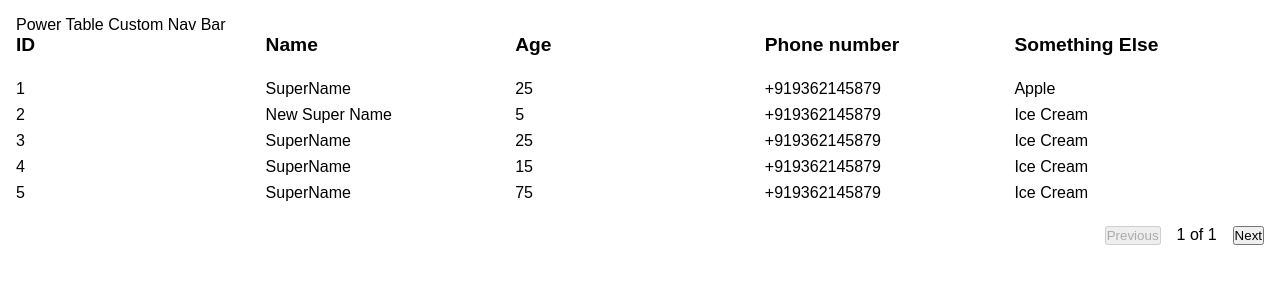
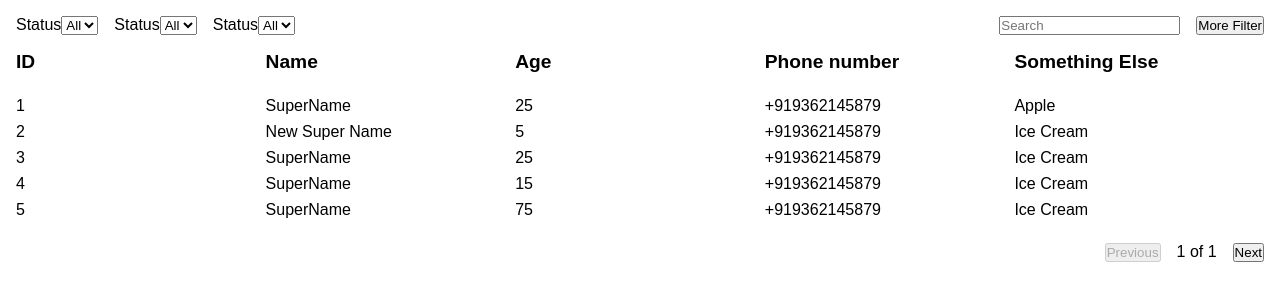
Before and after one commit to tuhinkarmakar3882/react-power-grid, a React (Create React App) app: page / in a window 1280 px wide. Shown: the top 300 px of the page. Built offline with nearby package versions, Linux system fonts and the light colour scheme.

Commit message:
Added SearchBar

```diff
--- a/src/App.jsx
+++ b/src/App.jsx
@@ -1,16 +1,17 @@
 import React, { useEffect, useRef, useState } from 'react'
 import PowerTable from './components/PowerTable'
-import PowerTableFilter from './components/PowerTableFilter'
+import PowerTableTopBar from './components/PowerTableTopBar'
 import PowerTableHeader from './components/PowerTableHeader'
 import PowerTableBody from './components/PowerTableBody'
 import PowerTableFooter from './components/PowerTableFooter'
+import PowerTableSearchBar from './components/PowerTableSearchBar'
+import PowerTableMoreFilters from './components/PowerTableMoreFilters'
 
 const App = () => {
   const [headerColumns, setHeaderColumns] = useState([])
   const [tableData, setTableData] = useState([])
   const [hasNext, setHasNext] = useState(true)
   const [hasPrevious, setHasPrevious] = useState(false)
-
   const powerTableContainer = useRef(null)
 
   const loadDataFromApi = (evt) => {
@@ -38,11 +39,12 @@ const App = () => {
 
     powerTableContainer.current.addEventListener('sort', loadDataFromApi)
     powerTableContainer.current.addEventListener('pagination', loadDataFromApi)
+    powerTableContainer.current.addEventListener('search', loadDataFromApi)
   }, [])
-
   useEffect(() => () => {
     powerTableContainer.current.removeEventListener('sort', loadDataFromApi)
     powerTableContainer.current.removeEventListener('pagination', loadDataFromApi)
+    powerTableContainer.current.removeEventListener('search', loadDataFromApi)
   }, [])
 
   return (
@@ -50,7 +52,11 @@ const App = () => {
       <PowerTable
         loading={false}
         topBar={
-          <PowerTableFilter filters={undefined} moreFilters={undefined} searchBar={true}/>
+          <PowerTableTopBar
+            filters={undefined}
+            moreFilters={<PowerTableMoreFilters moreFilters={undefined}/>}
+            searchBar={<PowerTableSearchBar/>}
+          />
         }
         tableHeader={<PowerTableHeader columns={headerColumns}/>}
         tableBody={<PowerTableBody tableData={tableData}/>}
--- a/src/components/PowerTableFilter.jsx
+++ /dev/null
@@ -1,11 +0,0 @@
-import React from 'react'
-
-const PowerTableFilter = ({ filters, moreFilters, searchBar }) => {
-  return (
-    <nav className="row">
-      Power Table Custom Nav Bar
-    </nav>
-  )
-}
-
-export default PowerTableFilter
--- /dev/null
+++ b/src/components/PowerTableMoreFilters.jsx
@@ -0,0 +1,11 @@
+import React from 'react'
+
+const PowerTableMoreFilters = ({ moreFilters }) => {
+  return (
+    <button>
+      More Filter
+    </button>
+  )
+}
+
+export default PowerTableMoreFilters
--- /dev/null
+++ b/src/components/PowerTableSearchBar.jsx
@@ -0,0 +1,21 @@
+import React from 'react'
+import '../styles/Spinner.scss'
+
+const PowerTableSearchBar = () => {
+  const emmitSearchEvent = ({ keyCode, target }) => {
+    if (keyCode !== 13) return
+
+    target.dispatchEvent(new CustomEvent('search', {
+      bubbles: true,
+      detail: {
+        query: target.value
+      }
+    }))
+  }
+
+  return (
+    <input type="text" placeholder="Search" onKeyUp={emmitSearchEvent} />
+  )
+}
+
+export default PowerTableSearchBar
--- /dev/null
+++ b/src/components/PowerTableTopBar.jsx
@@ -0,0 +1,39 @@
+import React from 'react'
+
+const PowerTableTopBar = ({ filters, moreFilters, searchBar }) => {
+  return (
+    <nav className="power-table-filter">
+      <ul className="left-filters">
+        <li>
+          <label>Status
+            <select className="filter">
+              <option>All</option>
+            </select>
+          </label>
+        </li>
+        <li>
+          <label>Status
+            <select className="filter">
+              <option>All</option>
+            </select>
+          </label>
+        </li>
+        <li>
+          <label>Status
+            <select className="filter">
+              <option>All</option>
+            </select>
+          </label>
+        </li>
+      </ul>
+
+      <ul className="right-filters">
+        {searchBar}
+
+        {moreFilters}
+      </ul>
+    </nav>
+  )
+}
+
+export default PowerTableTopBar
--- a/src/styles/PowerTable.scss
+++ b/src/styles/PowerTable.scss
@@ -9,6 +9,17 @@
   .row {
     display: grid;
     grid-template-columns: repeat(auto-fit, minmax(var(--minimimun-column-width), var(--maximum-column-width)));
+  }
+
+  nav.power-table-filter {
+    display: flex;
+    justify-content: space-between;
+    margin-bottom: 1rem;
+
+    ul {
+      display: flex;
+      gap: 1rem;
+    }
   }
 
   header {
@@ -38,21 +49,3 @@
     gap: 1rem;
   }
 }
-
-.loader {
-  height: 3rem;
-  width: 3rem;
-  border-top: 2px solid red;
-  border-radius: 50%;
-  animation: spin 1s linear infinite;
-}
-
-@keyframes spin {
-  from {
-    transform: rotate(0);
-  }
-
-  to {
-    transform: rotate(360deg);
-  }
-}
```
